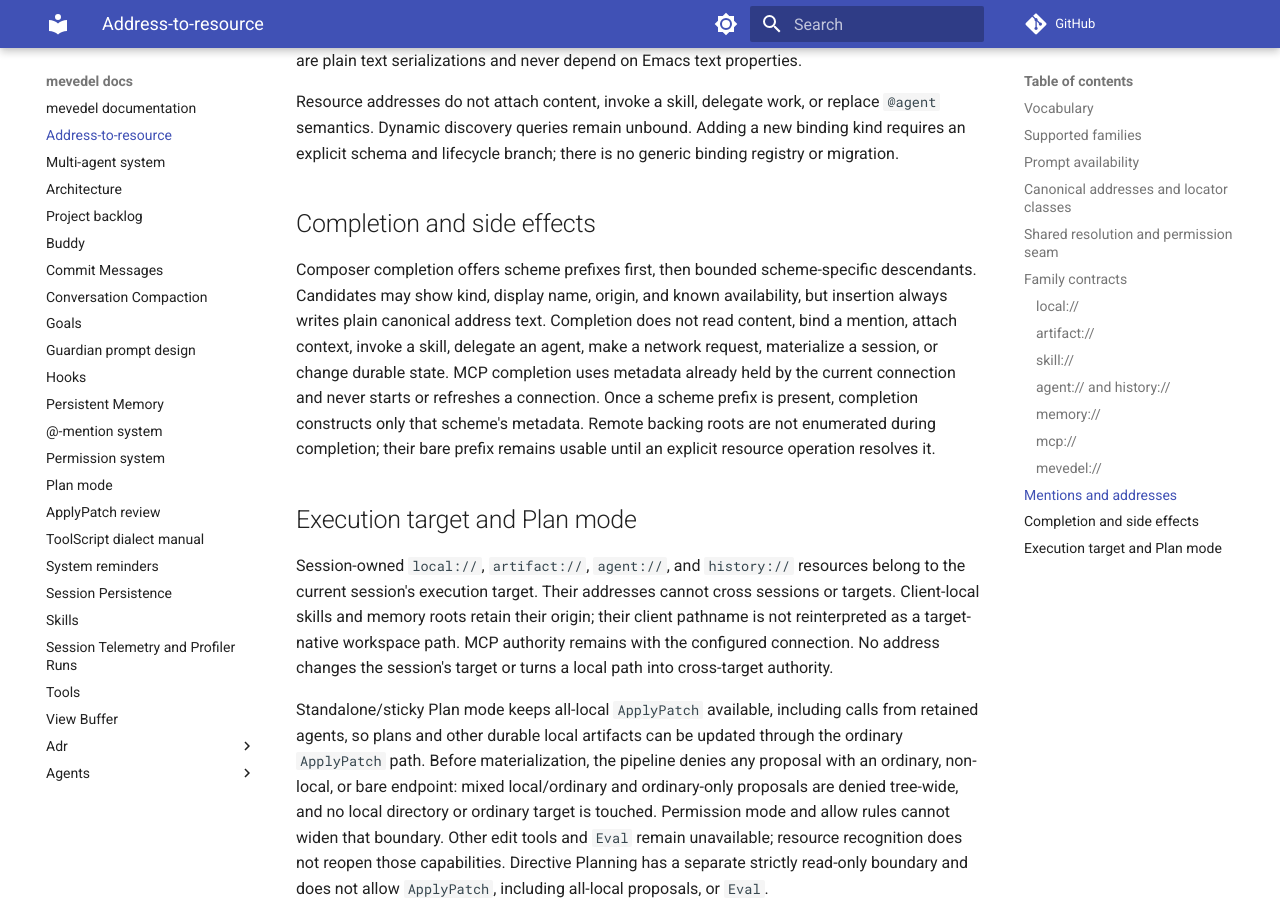
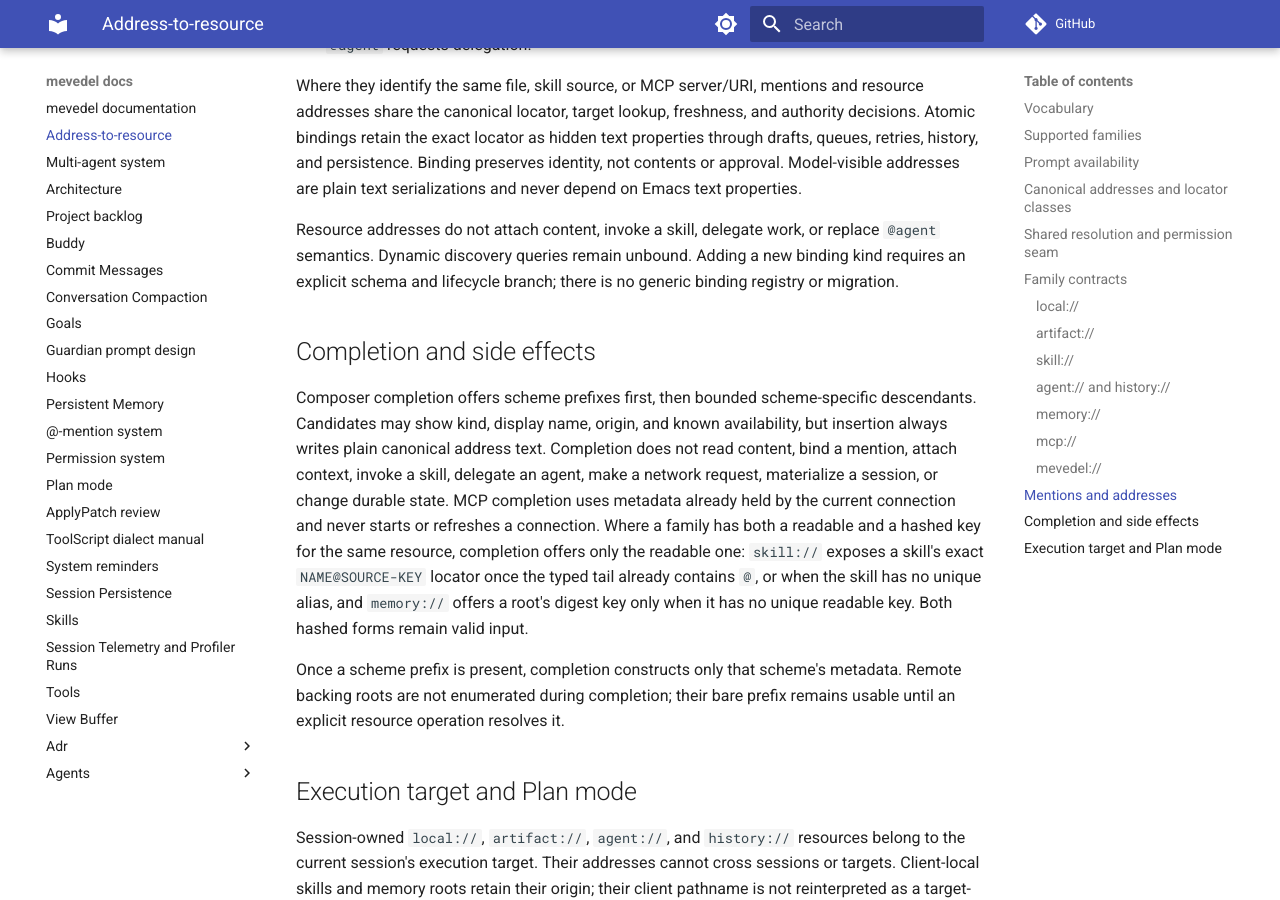
Before and after one commit to FrauH0lle/mevedel, an MkDocs documentation site: the page built from docs/address-to-resource.md, in a window 1280 px wide and 900 px high, scrolled down 6438 px. Built offline with MkDocs 1.6.1 and Material for MkDocs 9.7.7, drawn with Linux system fonts in a browser that asks for light colours; comment, search, counter and statistics services are not loaded; some of the changed text lies outside the part shown.

Commit message:
feat(resource): Give memory roots readable keys and hide skill digests
Composer completion offered every skill twice -- once under its readable
alias and once as `name@<64 hex>' -- and every memory topic only under a
64-hex root digest, so the address roster was mostly unreadable hash.

* mevedel-system.el (mevedel-system--memory-root): Carry an `:alias' for
a configured `.mevedel' or `.agents' root: `local-mevedel',
`local-agents', `global-mevedel', or `global-agents'.  A root outside
those families has no alias.

(mevedel-system--resource-roster): Describe the `memory://' key shape.

* mevedel-resource.el (mevedel-resource--memory-alias-keys): New closed
set of readable root keys.

(mevedel-resource--parse-memory-tail): Accept a readable key where only
a digest parsed.

(mevedel-resource--memory-root-address-key): New.  Return the alias when
exactly one configured root claims it, else the digest, which remains
the identity a readable key resolves to.

(mevedel-resource--memory-root-for-key): Resolve readable keys, and
signal rather than guess when two roots claim one.

(mevedel-resource--memory-search-roots)
(mevedel-resource-completion-metadata): Disclose the readable key in
Glob/Grep results and in completion.

* mevedel-resource-capf.el (mevedel-resource-capf--skills): Drop a
skill's full-hash locator while a unique readable alias covers it.  The
digest returns once the typed tail contains `@', so an exact locator and
its descendants still complete when authored deliberately.

* docs/address-to-resource.md: Record both memory key forms, the
uniqueness rule, and the completion preference for readable keys.

* test/test-mevedel-resource.el (mevedel-resource-memory-provider): Read
a topic through both key forms, assert the disclosed search prefix, and
cover a readable key no configured root claims.

* test/test-mevedel-resource-capf.el (mevedel-resource-capf-memory)
(mevedel-resource-capf-skills): Cover alias-keyed memory completion, the
suppressed skill digest, and its return after `@'.

```diff
--- a/docs/address-to-resource.md
+++ b/docs/address-to-resource.md
@@ -87,7 +87,12 @@
   agent path without its leading slash. Caller-relative paths and opaque
   storage IDs are rejected.
 - `memory://root` is a dynamic union/index query. A listed topic uses its
-  root's full lowercase SHA-256 key in `memory://ROOT-KEY/RELATIVE-PATH`.
+  root's key in `memory://ROOT-KEY/RELATIVE-PATH`. A configured `.mevedel` or
+  `.agents` root that is the only one of its kind uses the readable key
+  `local-mevedel`, `local-agents`, `global-mevedel`, or `global-agents`; every
+  other root, and any readable key claimed twice, uses the root's full
+  lowercase SHA-256 digest. Both key forms resolve to the same root, and the
+  digest remains the authority a readable key resolves to.
 - `mcp://ENCODED-SERVER/ENCODED-URI` encodes the complete server name and
   native resource URI as separate components. Internal slashes, colons,
   fragments, percent signs, spaces, and Unicode are encoded.
@@ -214,8 +219,9 @@
 system prompt. `Glob` and `Grep` inspect every existing configured root; collision
 precedence remains the existing local/global and `.mevedel`/`.agents` policy,
 while search results disclose root-bound addresses and source labels for
-shadowed matches. Listed topics use stable root keys, but the union query
-itself is never atomically bound.
+shadowed matches. Listed topics and disclosed search results use the readable
+root key when the configured roots make it unambiguous, and the digest key
+otherwise; the union query itself is never atomically bound.
 
 Memory reads are fresh against the configured roots. Addressing memory does
 not choose a write scope or resource family; memory mutation continues through
@@ -274,6 +280,12 @@
 a skill, delegate an agent, make a network request, materialize a session, or
 change durable state. MCP completion uses metadata already held by the current
 connection and never starts or refreshes a connection.
+Where a family has both a readable and a hashed key for the same resource,
+completion offers only the readable one: `skill://` exposes a skill's exact
+`NAME@SOURCE-KEY` locator once the typed tail already contains `@`, or when
+the skill has no unique alias, and `memory://` offers a root's digest key only
+when it has no unique readable key. Both hashed forms remain valid input.
+
 Once a scheme prefix is present, completion constructs only that scheme's
 metadata. Remote backing roots are not enumerated during completion; their
 bare prefix remains usable until an explicit resource operation resolves it.
```
Also changed, not shown: 5 other files.
